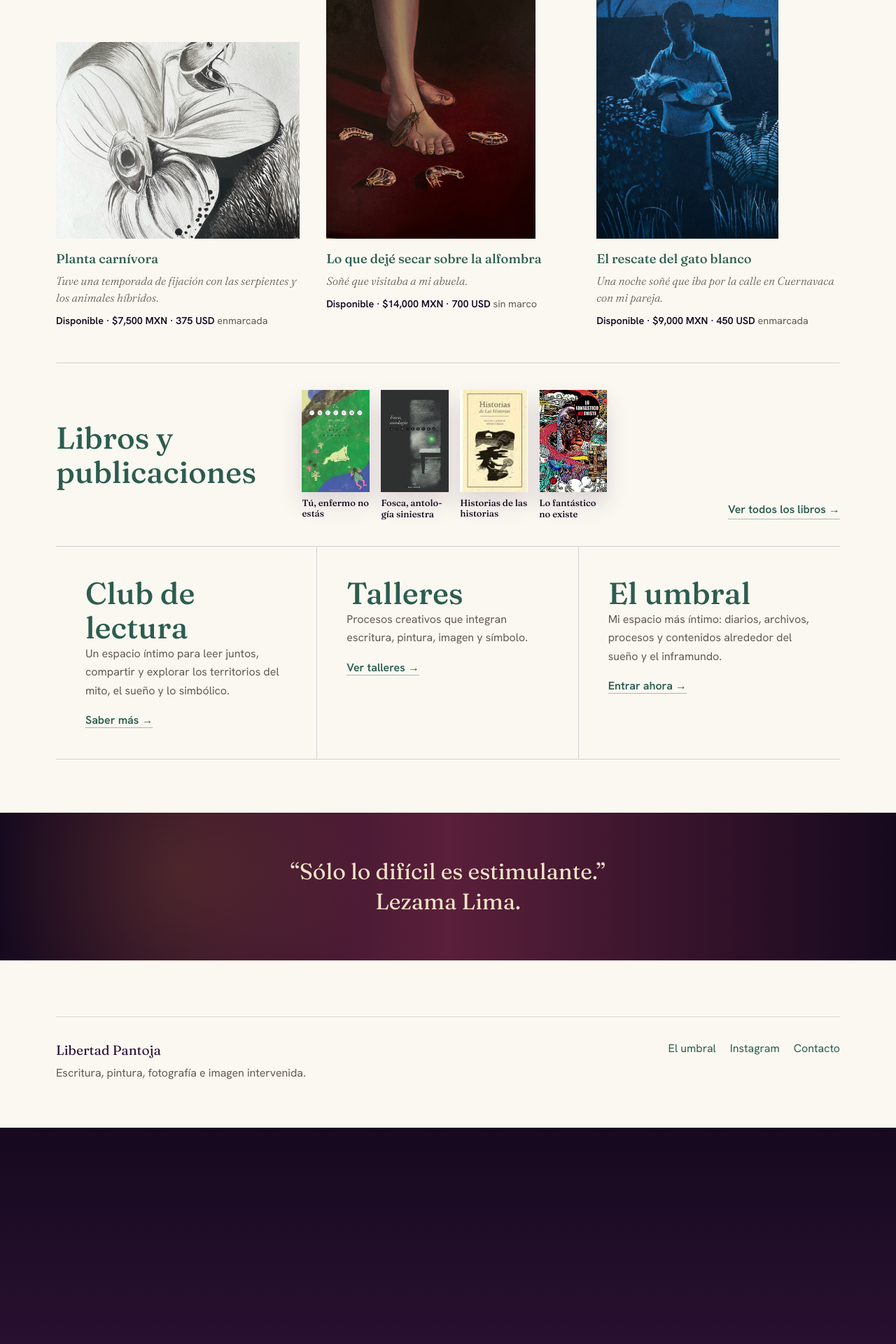
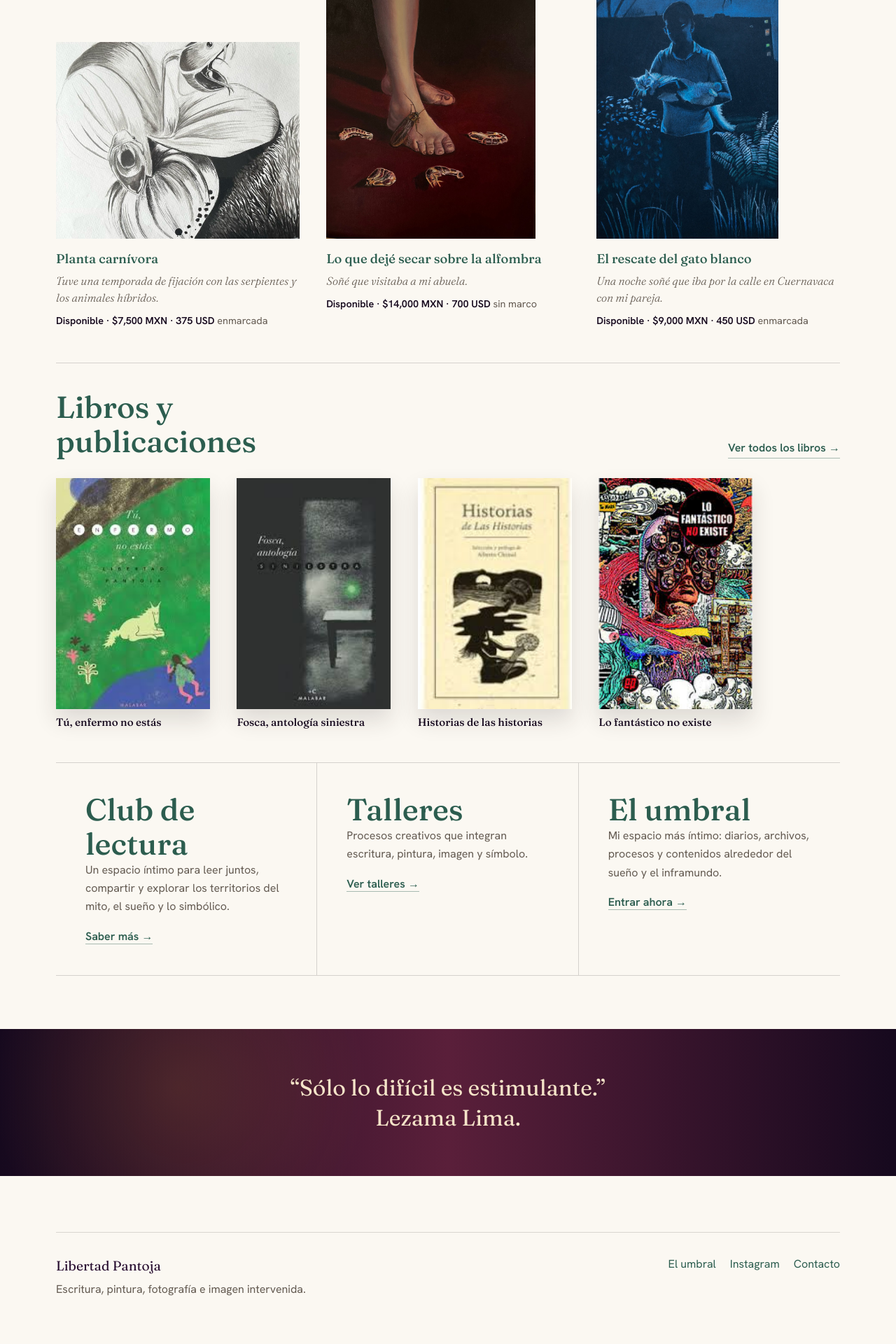
Before and after one commit to LiberPH/libertad-pantoja_site, a Jekyll site: the page built from index.html, in a window 1280 px wide. Shown: the part 1069-2989 px from the top of the page at 70% size. Built offline with Jekyll 4.4.1, drawn with Linux system fonts in a browser that asks for light colours; before the commit the page ends 2680 px from its top, so only the background shows below that.

Commit message:
Líneas y bordes en neutro en lugar de ciruela; portadas de libros más grandes en Inicio
Co-Authored-By: Claude Opus 5.5 <noreply@anthropic.com>

```diff
--- a/assets/css/main.css
+++ b/assets/css/main.css
@@ -27,7 +27,7 @@
   --tinta-cafe: #2A2622;
   --tinta-media: #635A51;
   --verde: #2C5D4F;
-  --borde-crema: rgba(43, 17, 51, 0.16);
+  --borde-crema: rgba(42, 38, 34, 0.16);
   --sombra-crema: rgba(42, 38, 34, 0.06);
 
   --max-width: 1120px;
@@ -424,19 +424,19 @@ main {
 
 .contact-panel,
 .timeline-panel {
-  border: 1px solid rgba(43, 17, 51, 0.14);
+  border: 1px solid rgba(42, 38, 34, 0.14);
   border-radius: 28px;
   background: rgba(255, 255, 255, 0.92);
-  box-shadow: 0 18px 42px rgba(43, 17, 51, 0.08);
+  box-shadow: 0 18px 42px rgba(42, 38, 34, 0.08);
 }
 
 .two-column-panel {
-  border-top: 1px solid rgba(43, 17, 51, 0.18);
-  border-bottom: 1px solid rgba(43, 17, 51, 0.18);
+  border-top: 1px solid rgba(42, 38, 34, 0.18);
+  border-bottom: 1px solid rgba(42, 38, 34, 0.18);
 }
 
 .two-column-panel > div { padding: clamp(24px, 4vw, 42px); }
-.two-column-panel > div + div { border-left: 1px solid rgba(43, 17, 51, 0.18); }
+.two-column-panel > div + div { border-left: 1px solid rgba(42, 38, 34, 0.18); }
 
 .two-column-panel h2,
 .contact-panel h2,
@@ -577,7 +577,7 @@ main {
   justify-content: center;
   min-height: 34px;
   padding: 7px 12px;
-  border: 1px solid rgba(43, 17, 51, 0.12);
+  border: 1px solid rgba(42, 38, 34, 0.12);
   border-radius: 999px;
   color: var(--tinta-profunda);
   background: rgba(255, 255, 255, 0.28);
@@ -718,7 +718,7 @@ main {
   grid-template-columns: 80px 1fr;
   gap: 12px;
   padding-bottom: 6px;
-  border-bottom: 1px solid rgba(43, 17, 51, 0.12);
+  border-bottom: 1px solid rgba(42, 38, 34, 0.12);
 }
 
 .metadata-list div:last-child {
@@ -745,7 +745,7 @@ main {
 .art-acquire {
   margin-top: auto;
   padding-top: 18px;
-  border-top: 1px solid rgba(43, 17, 51, 0.18);
+  border-top: 1px solid rgba(42, 38, 34, 0.18);
   display: flex;
   flex-direction: column;
   align-items: flex-start;
@@ -774,7 +774,7 @@ main {
 
 .art-card.status-reservada .status-pill {
   color: var(--tinta-oscura);
-  border-color: rgba(43, 17, 51, 0.3);
+  border-color: rgba(42, 38, 34, 0.3);
   background: transparent;
 }
 
@@ -782,12 +782,12 @@ main {
 .art-card.status-agotada .status-pill,
 .art-card.status-archivo .status-pill {
   color: var(--tinta-media);
-  border-color: rgba(118, 90, 76, 0.4);
+  border-color: rgba(42, 38, 34, 0.25);
 }
 
 .art-card.status-proximamente .status-pill {
   color: var(--tinta-oscura);
-  border-color: rgba(43, 17, 51, 0.3);
+  border-color: rgba(42, 38, 34, 0.3);
   font-style: italic;
 }
 
@@ -1206,7 +1206,7 @@ main {
 
 .bio-portrait img {
   width: 100%;
-  border: 1px solid rgba(43, 17, 51, 0.16);
+  border: 1px solid rgba(42, 38, 34, 0.16);
   border-radius: 28px;
   background: rgba(231, 227, 221, 0.42);
 }
@@ -1336,7 +1336,7 @@ main {
   align-items: start;
   margin-top: 28px;
   padding-bottom: 48px;
-  border-bottom: 1px solid rgba(43, 17, 51, 0.18);
+  border-bottom: 1px solid rgba(42, 38, 34, 0.18);
 }
 
 .home-art-link {
@@ -1391,17 +1391,19 @@ main {
 
 .home-books-feature {
   display: grid;
-  grid-template-columns: 0.85fr 1.6fr auto;
-  gap: clamp(24px, 5vw, 60px);
-  align-items: center;
-  padding: 38px 0;
-  border-bottom: 1px solid rgba(43, 17, 51, 0.18);
+  grid-template-columns: 1fr auto;
+  gap: 28px clamp(24px, 5vw, 60px);
+  align-items: end;
+  padding: 38px 0 48px;
+  border-bottom: 1px solid rgba(42, 38, 34, 0.18);
 }
 
 .home-book-row {
+  grid-column: 1 / -1;
+  grid-row: 2;
   display: grid;
-  grid-template-columns: repeat(5, minmax(70px, 1fr));
-  gap: 16px;
+  grid-template-columns: repeat(4, minmax(0, 220px));
+  gap: clamp(20px, 3vw, 40px);
   align-items: start;
 }
 
@@ -1410,25 +1412,26 @@ main {
   width: 100%;
   aspect-ratio: 2 / 3;
   object-fit: cover;
-  box-shadow: 0 16px 30px rgba(43, 17, 51, 0.14);
+  box-shadow: 0 16px 30px rgba(42, 38, 34, 0.14);
 }
 
 .home-book-item h3 {
-  margin-top: 8px;
+  hyphens: manual;
+  margin-top: 10px;
   color: var(--tinta-profunda);
-  font-size: 0.82rem;
+  font-size: 0.95rem;
   line-height: 1.2;
 }
 
 .home-three-columns {
   display: grid;
   grid-template-columns: repeat(3, 1fr);
-  border-bottom: 1px solid rgba(43, 17, 51, 0.18);
+  border-bottom: 1px solid rgba(42, 38, 34, 0.18);
 }
 
 .home-mini-card {
   padding: clamp(28px, 4vw, 42px);
-  border-right: 1px solid rgba(43, 17, 51, 0.18);
+  border-right: 1px solid rgba(42, 38, 34, 0.18);
 }
 
 .home-mini-card:last-child { border-right: none; }
@@ -1534,7 +1537,7 @@ summary:focus-visible,
 
   .two-column-panel > div + div {
     border-left: none;
-    border-top: 1px solid rgba(43, 17, 51, 0.18);
+    border-top: 1px solid rgba(42, 38, 34, 0.18);
   }
 
   .contact-card {
@@ -1548,12 +1551,12 @@ summary:focus-visible,
   .home-hero-art { min-height: auto; }
   .home-art-row { grid-template-columns: 1fr; gap: 40px; }
   .home-art-image { height: auto; max-height: 70vh; }
-  .home-books-feature,
   .home-three-columns { grid-template-columns: 1fr; }
+  .home-book-row { grid-template-columns: repeat(4, minmax(0, 1fr)); }
 
   .home-mini-card {
     border-right: none;
-    border-bottom: 1px solid rgba(43, 17, 51, 0.18);
+    border-bottom: 1px solid rgba(42, 38, 34, 0.18);
   }
 }
 
@@ -1619,6 +1622,8 @@ summary:focus-visible,
 
   .home-hero h1 { font-size: clamp(3.4rem, 18vw, 5rem); }
 
+  .home-books-feature { grid-template-columns: 1fr; }
+  .home-books-feature > .text-link { grid-row: 3; justify-self: start; }
   .home-book-row { grid-template-columns: 1fr 1fr; }
 
   .visor { padding: 64px 12px 24px; }
```
